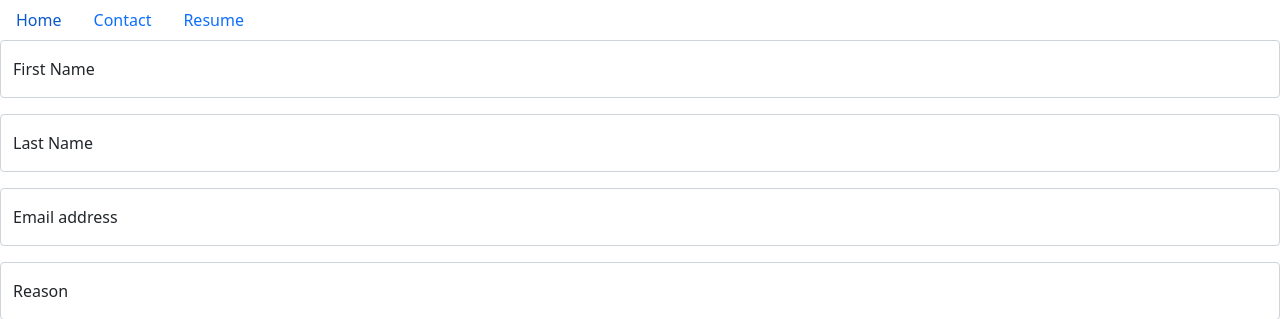
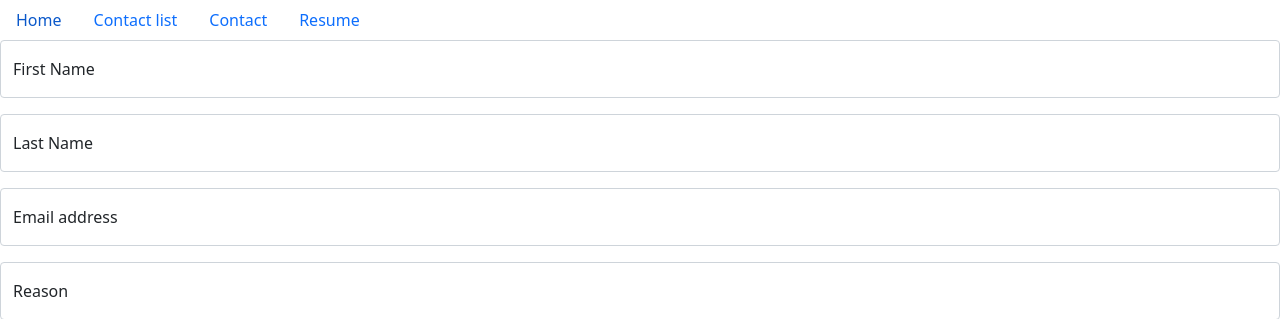
Before and after one commit to Michal-Bujalski/My-web, a Django app: page /contact/ in a window 1280 px wide. Shown: the top 319 px of the page. Run offline with Django 3.2, Linux system fonts and the light colour scheme.

Commit message:
Add home page/Button contacted or not

```diff
--- a/templates/base.html
+++ b/templates/base.html
@@ -18,6 +18,9 @@
     <a class="nav-link active" aria-current="page" href="{% url 'webapp:home' %}">Home</a>
   </li>
   <li class="nav-item">
+    <a class="nav-link active" aria-current="page" href="{% url 'webapp:contact_list' %}">Contact list</a>
+  </li>
+  <li class="nav-item">
     <a class="nav-link" href="{% url 'webapp:contact' %}">Contact</a>
   </li>
   <li class="nav-item">
--- a/webapp/templates/webapp/contact_details.html
+++ b/webapp/templates/webapp/contact_details.html
@@ -12,7 +12,11 @@
         <p class="card-text"> My reason why contact is: {{form.reason}}.</p>
         <p class="card-text"> Please read my note for you: <br> {{form.body}}.</p>
         <a href={% url 'webapp:contact_delete' form.pk %} class="btn btn-primary">Delete</a>
-        <a href={% url 'webapp:contact_delete' form.pk %} class="btn btn-primary">You Contact / </a>
+        {% if form.my_response == False %}
+          <a href={% url 'webapp:contact_delete' form.pk %} class="btn btn-warning">You must response to {{ form.first_name }} </a>
+        {% else %}
+          <a href={% url 'webapp:contact_delete' form.pk %} class="btn btn-success">You Contact {{ form.first_name }} </a>
+        {% endif %}
       </div>
     </div>
   </div>
--- a/webapp/urls.py
+++ b/webapp/urls.py
@@ -1,10 +1,11 @@
 from django.urls import path
-from .views import home, contact , contact_details, contact_delete, resume
+from .views import home, contact, contact_list, contact_details, contact_delete, resume
 
 app_name = "webapp"
 
 urlpatterns = [
     path('', home, name='home'),
+    path('contact/list', contact_list, name='contact_list'),
     path('<int:pk>/', contact_details, name='contact_details'),
     path('<int:pk>/delete/', contact_delete, name='contact_delete'),
     path('contact/', contact, name='contact'),
--- a/webapp/views.py
+++ b/webapp/views.py
@@ -3,11 +3,14 @@ from .models import Contact
 from .froms import ContactModelForm
 
 def home(request):
+    return render(request, "webapp/home.html", {})
+
+def contact_list(request):
     forms = Contact.objects.all()
     context = {
         "forms": forms
     }
-    return render(request, "webapp/home.html", context)
+    return render(request, "webapp/contact_list.html", context)
 
 def contact(request):
     form = ContactModelForm()
```
Also changed, not shown: webapp/templates/webapp/contact_list.html (added, +20 -0 lines), webapp/templates/webapp/home.html (+0 -21 lines).
